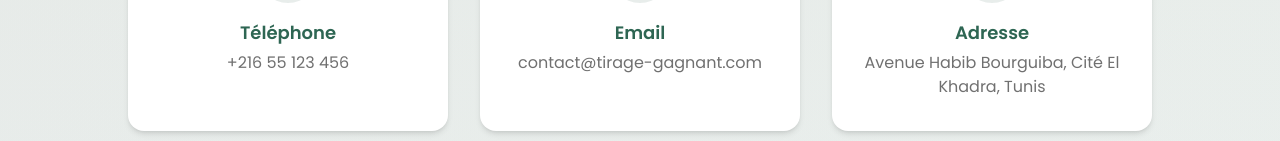
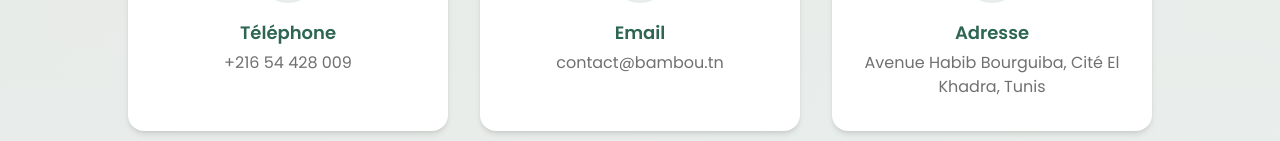
Before and after one commit to HelmiHamdi/Cadeaux, a React (Vite) app in the folder frontend/: page / in a window 1280 px wide. Shown: the part 2474-2615 px from the top of the page. Built offline with nearby package versions, Linux system fonts and the light colour scheme; no server answers; the HTML template or start-up script is replaced by a standard one.

Commit message:
fin project

```diff
--- a/frontend/src/components/ContactSection.jsx
+++ b/frontend/src/components/ContactSection.jsx
@@ -16,12 +16,12 @@
             {
               icon: <Phone className="w-7 h-7 text-primary" />,
               title: "Téléphone",
-              value: "+216 55 123 456",
+              value: "+216 54 428 009",
             },
             {
               icon: <Mail className="w-7 h-7 text-primary" />,
               title: "Email",
-              value: "contact@tirage-gagnant.com",
+              value: "contact@bambou.tn",
             },
             {
               icon: <MapPin className="w-7 h-7 text-primary" />,
```
